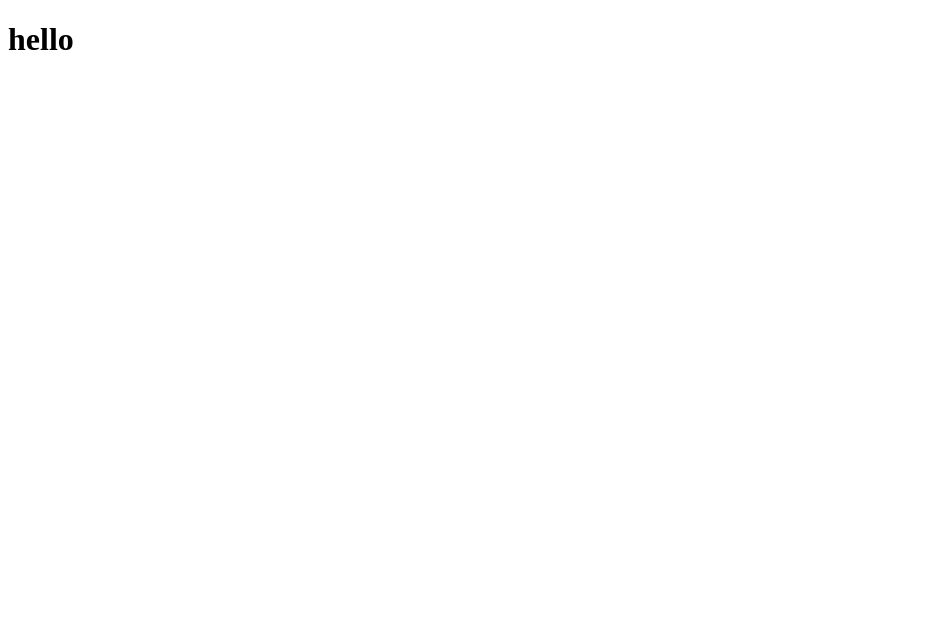
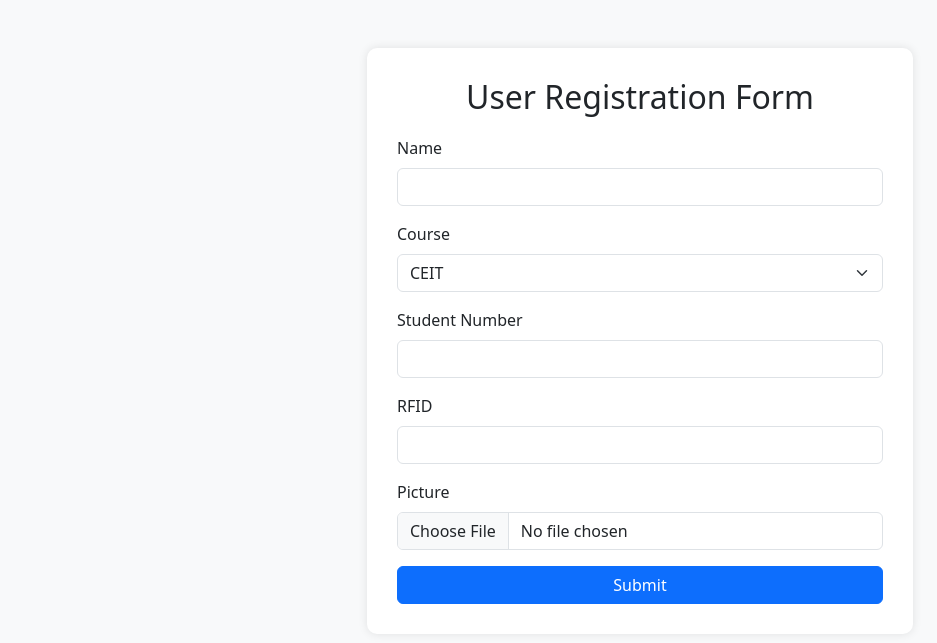
Before and after one commit to Rizzgods/PROJ-SYS, a Django app: page /user_side/home in a window 1280 px wide. Before the commit the part shown is almost empty. Shown: the top 643 px of the page, without its empty margins (0-937 px from the left). Run offline with Django 5.2, Linux system fonts and the light colour scheme.

Commit message:
near finish registration

```diff
--- a/borrow_sys/user_side/admin.py
+++ b/borrow_sys/user_side/admin.py
@@ -1,9 +1,9 @@
 from django.contrib import admin
 
-from .models import Borrow_History, Items, Prof, user
+from .models import Borrow_History, Items, Prof, Students
 
 # Register your models here.
 admin.site.register(Items)
 admin.site.register(Borrow_History)
-admin.site.register(user)
+admin.site.register(Students)
 admin.site.register(Prof)
--- a/borrow_sys/user_side/templates/user.html
+++ b/borrow_sys/user_side/templates/user.html
@@ -1,17 +1,93 @@
 <!DOCTYPE html>
+<html lang="en">
+<head>
+    <meta charset="UTF-8">
+    <meta http-equiv="X-UA-Compatible="IE=edge">
+    <meta name="viewport" content="width=device-width, initial-scale=1.0">
+    <title>User Form</title>
+    <link href="https://cdn.jsdelivr.net/npm/bootstrap@5.3.3/dist/css/bootstrap.min.css" rel="stylesheet" integrity="sha384-QWTKZyjpPEjISv5WaRU9OFeRpok6YctnYmDr5pNlyT2bRjXh0JMhjY6hW+ALEwIH" crossorigin="anonymous">
+    <style>
+        body {
+            background-color: #f8f9fa;
+        }
+        .form-container {
+            background: #ffffff;
+            padding: 30px;
+            border-radius: 10px;
+            box-shadow: 0px 0px 10px rgba(0, 0, 0, 0.1);
+        }
+        .form-heading {
+            margin-bottom: 20px;
+        }
+        .hidden {
+            display: none;
+        }
+    </style>
+</head>
+<body>
+    <div class="container mt-5">
+        <div class="row justify-content-center">
+            <div class="col-md-6">
+                <div class="form-container">
+                    <h2 class="form-heading text-center">User Registration Form</h2>
 
-<html>
-    <head>
-        <meta charset="utf-8">
-        <meta http-equiv="X-UA-Compatible" content="IE=edge">
-        <title></title>
-        <meta name="description" content="">
-        <meta name="viewport" content="width=device-width, initial-scale=1">
-        <link rel="stylesheet" href="">
-    </head>
-    <body>
-      <h1>hello</hello>
+                    <form id="userForm" method="post" action="{% url 'submit_user_form' %}" enctype="multipart/form-data">
 
-        <script src="" async defer></script>
-    </body>
+                        {% csrf_token %}
+                        <!-- Name Field -->
+                        <div class="mb-3">
+                            <label for="name" class="form-label">Name</label>
+                            <input type="text" class="form-control" id="Name" name="Name" maxlength="100" required>
+                            {% if form.Name.errors %}
+                                <div class="text-danger">{{ form.Name.errors }}</div>
+                            {% endif %}
+                        </div>
+                        <!-- Course Field -->
+                        <div class="mb-3">
+                            <label for="course" class="form-label">Course</label>
+                            <select class="form-select" id="course" name="course" required>
+                                {% for dept in departments %}
+                                    <option value="{{ dept.0 }}">{{ dept.1 }}</option>
+                                {% endfor %}
+                            </select>
+                            {% if form.course.errors %}
+                                <div class="text-danger">{{ form.course.errors }}</div>
+                            {% endif %}
+                        </div>
+                        <!-- Student Number Field -->
+                        <div class="mb-3">
+                            <label for="student_no" class="form-label">Student Number</label>
+                            <input type="text" class="form-control" id="student_no" name="student_No" maxlength="7" required>
+                            {% if form.student_No.errors %}
+                                <div class="text-danger">{{ form.student_No.errors }}</div>
+                            {% endif %}
+                        </div>
+                        <!-- RFID Field -->
+                        <div class="mb-3">
+                            <label for="rfid" class="form-label">RFID</label>
+                            <input type="text" class="form-control" id="rfid" name="RFID" maxlength="10" required>
+                            {% if form.RFID.errors %}
+                                <div class="text-danger">{{ form.RFID.errors }}</div>
+                            {% endif %}
+                        </div>
+                        <!-- Picture Field -->
+                        <div class="mb-3">
+                            <label for="pic" class="form-label">Picture</label>
+                            <input type="file" class="form-control" id="pic" name="pic">
+                            {% if form.pic.errors %}
+                                <div class="text-danger">{{ form.pic.errors }}</div>
+                            {% endif %}
+                        </div>
+                        <!-- Next Button (Submit) -->
+                        <div class="d-grid gap-2">
+                            <button type="submit" class="btn btn-primary btn-block">Submit</button>
+                        </div>
+                    </form>
+                </div>
+            </div>
+        </div>
+    </div>
+
+    <script src="https://cdn.jsdelivr.net/npm/bootstrap@5.3.3/dist/js/bootstrap.bundle.min.js" integrity="sha384-YvpcrYf0tY3lHB60NNkmXc5s9fDVZLESaAA55NDzOxhy9GkcIdslK1eN7N6jIeHz" crossorigin="anonymous"></script>
+</body>
 </html>
--- a/borrow_sys/user_side/urls.py
+++ b/borrow_sys/user_side/urls.py
@@ -4,7 +4,9 @@ from django.conf import settings
 from django.conf.urls.static import static
 
 urlpatterns = [
-    path('home', views.home, name = "home")
+    path('home', views.home, name='home'),
+    path('submit_user_form/', views.submit_user_form, name='submit_user_form'),
+    path('success/', views.success, name='success'),  # Define a success view
 ] + static(settings.MEDIA_URL, document_root=settings.MEDIA_ROOT)
 
 
--- a/borrow_sys/user_side/views.py
+++ b/borrow_sys/user_side/views.py
@@ -1,5 +1,26 @@
-from django.shortcuts import render
+from django.shortcuts import render, redirect
+from .forms import UserForm
+from .models import DEPARTMENTS
 
-# Create your views here.
-def home (request):
-    return render(request, 'user.html')
+def home(request):
+    departments = DEPARTMENTS
+    return render(request, 'user.html', {'departments': departments})
+
+def home(request):
+    departments = DEPARTMENTS
+    return render(request, 'user.html', {'departments': departments})
+
+def submit_user_form(request):
+    if request.method == 'POST':
+        form = UserForm(request.POST, request.FILES)
+        if form.is_valid():
+            form.save()
+            return redirect('success')  # Make sure 'success' URL is defined in urls.py
+        else:
+            print(form.errors)  # Print form errors for debugging
+    else:
+        form = UserForm()
+    return render(request, 'h.html', {'form': form, 'departments': DEPARTMENTS})
+
+def success(request):
+    return render(request, 'suc.html')
```
Also changed, not shown: borrow_sys/user_side/forms.py (added, +7 -0 lines), borrow_sys/user_side/models.py (+4 -4 lines), borrow_sys/user_side/templates/suc.html (added, +17 -0 lines), borrow_sys/media/selfies/OIP.jpg (added), borrow_sys/media/selfies/OIP_TrAopt9.jpg (added), borrow_sys/media/selfies/OIP_UXOoybH.jpg (added), borrow_sys/media/selfies/OIP_yxzF7Aw.jpg (added), borrow_sys/requirements.txt (added), borrow_sys/user_side/migrations/0005_alter_user_selfie.py (added), borrow_sys/user_side/migrations/0006_alter_user_rfid_alter_user_selfie.py (added), borrow_sys/user_side/migrations/0007_remove_user_rfid_remove_user_selfie.py (added), borrow_sys/user_side/migrations/0008_rename_user_students.py (added), borrow_sys/user_side/migrations/0009_students_rfid_students_pic.py (added).
